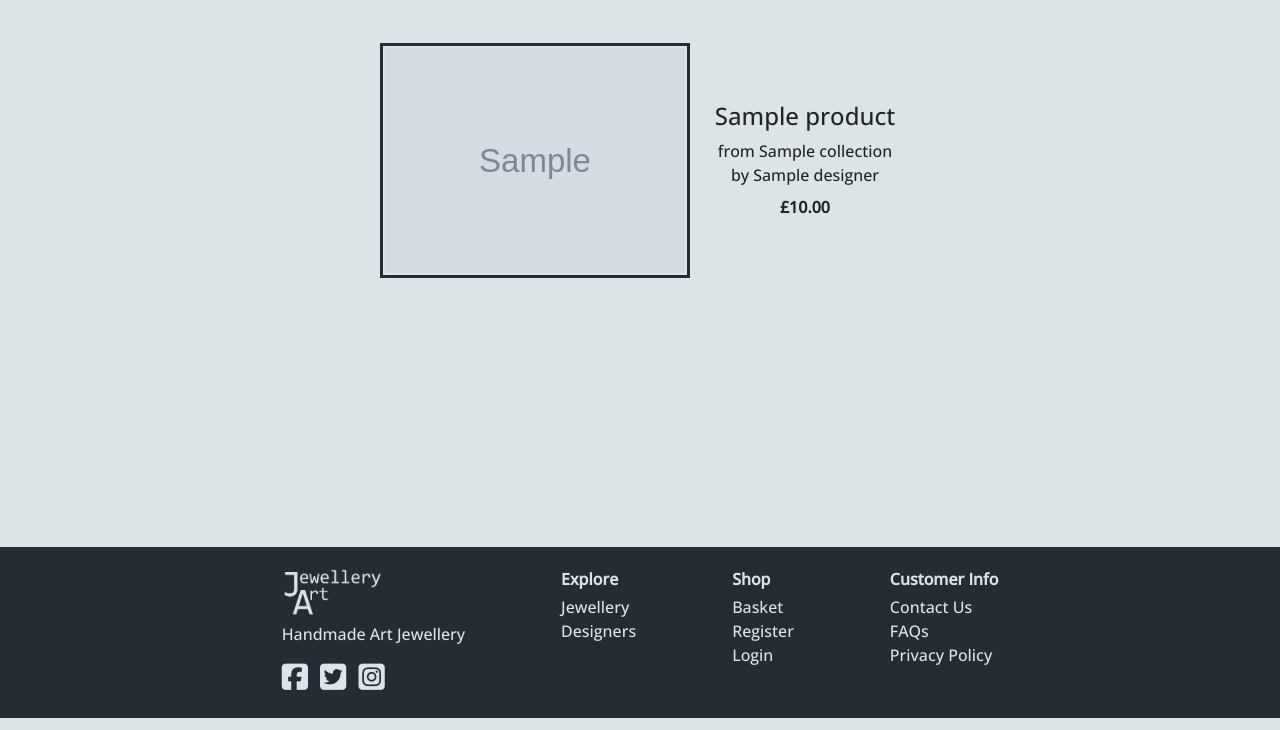
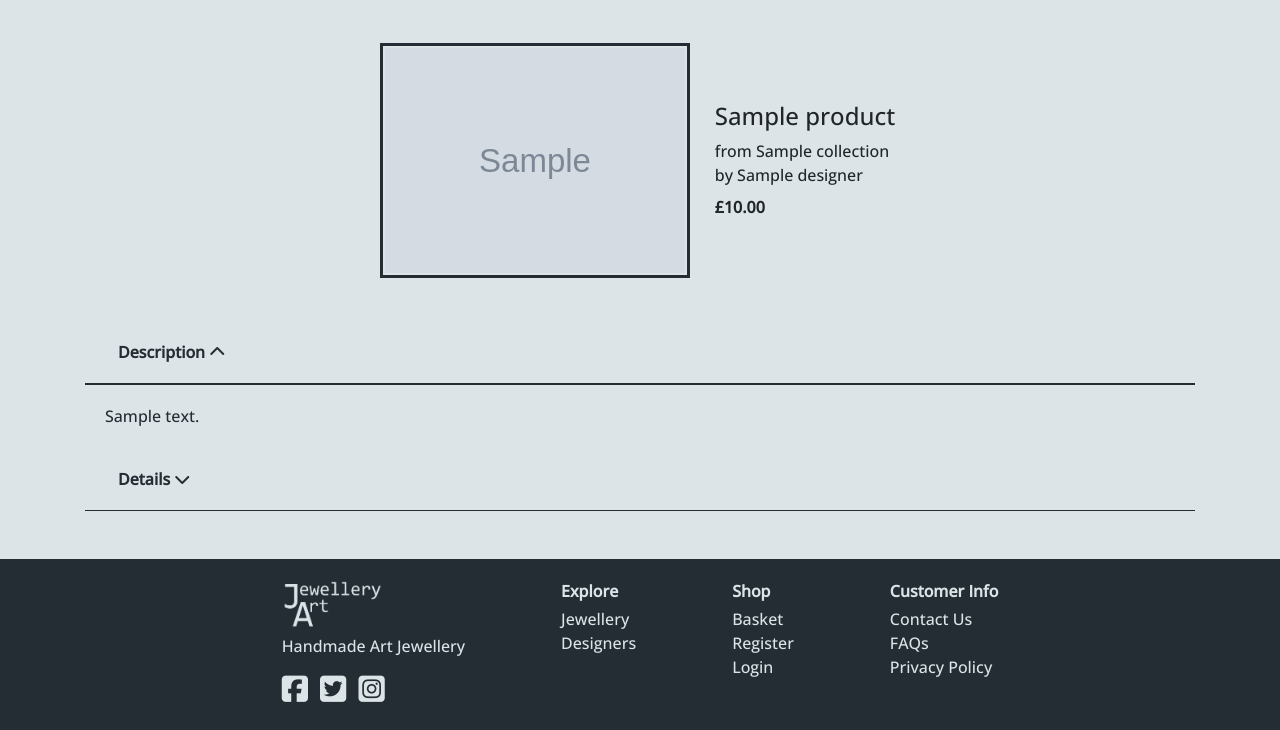
Before and after one commit to Stephanie-Ash/jewellery-art, a Django app: page /products/1/ in a window 1280 px wide. Shown: the part 82-812 px from the top of the page. Run offline with Django 3.2, Linux system fonts and the light colour scheme; tables that the repository leaves empty hold one stand-in row (values such as "Sample post"); grey boxes marked "Sample" are stand-in pictures; some libraries are stand-ins or nearby versions.

Commit message:
Add additional detail accordian to product_details page

```diff
--- a/products/templates/products/product_detail.html
+++ b/products/templates/products/product_detail.html
@@ -12,7 +12,7 @@
                 {% endif %}
             </div>
         </div>
-        <div class="col-auto text-center col-sm-6 col-md-auto mt-4 my-sm-auto">
+        <div class="col-auto text-center text-sm-left col-sm-6 col-md-auto mt-4 my-sm-auto">
             <h3>{{ product.name }}</h3>
             {% if product.collection %}
             <p class="mb-0">from {{ product.collection.name }}</p>
@@ -21,6 +21,52 @@
             <p class="mb-0"><strong>£{{ product.price }}</strong></p>
         </div>
     </div>
+    <div class="row">
+        <div class="col">
+            <div class="accordion mb-5" id="prod-det-accordion">
+                <div class="card rounded-0 txt-drk">
+                    <div class="card-header det-acc-head bg-color-lgt" id="description-head">
+                        <h2 class="mb-0">
+                            <button class="btn btn-block accord-btn text-left" type="button" data-toggle="collapse"
+                                data-target="#description" aria-expanded="true" aria-controls="description" id="description-btn">
+                                Description <i class="fas fa-chevron-up"></i>
+                            </button>
+                        </h2>
+                    </div>
+                    <div id="description" class="collapse show" aria-labelledby="description-head"
+                        data-parent="#prod-det-accordion">
+                        <div class="card-body">
+                            <p class="mb-0">
+                                {{ product.description }}
+                            </p>
+                        </div>
+                    </div>
+                </div>
+                <div class="card rounded-0">
+                    <div class="card-header det-acc-head bg-color-lgt" id="details-head">
+                        <h2 class="mb-0">
+                            <button class="btn btn-block accord-btn text-left collapsed" type="button"
+                                data-toggle="collapse" data-target="#details" aria-expanded="false"
+                                aria-controls="details" id="details-btn">
+                                Details <i class="fas fa-chevron-down"></i>
+                            </button>
+                        </h2>
+                    </div>
+                    <div id="details" class="collapse" aria-labelledby="details-head"
+                        data-parent="#prod-det-accordion">
+                        <div class="card-body">
+                            <p class="mb-2">
+                                {{ product.sizing }}
+                            </p>
+                            <p class="mb-0">
+                                {{ product.material }}
+                            </p>
+                        </div>
+                    </div>
+                </div>
+            </div>
+        </div>
+    </div>
 </section>
 
 {% endblock %}
--- a/static/css/base.css
+++ b/static/css/base.css
@@ -110,6 +110,20 @@ h4 {
 .to-top-btn i:hover {
     cursor: pointer;
     background-color: #515c63;
+}
+
+.accord-btn {
+    color: #242d33;
+    font-weight: bold;
+}
+
+.accord-btn:hover {
+    color: #515c63;
+    text-decoration: none;
+}
+
+.accord-btn:focus {
+    box-shadow: none;
 }
 
 /* ------------------------base.html------------------------ */
@@ -305,6 +319,10 @@ footer {
     outline-offset: 2px;
 }
 
+.det-acc-head {
+    border-bottom: 2px solid #242d33;
+}
+
 /* ------------------------Media Queries------------------------ */
 
 /* For screens 320px and up */
```
